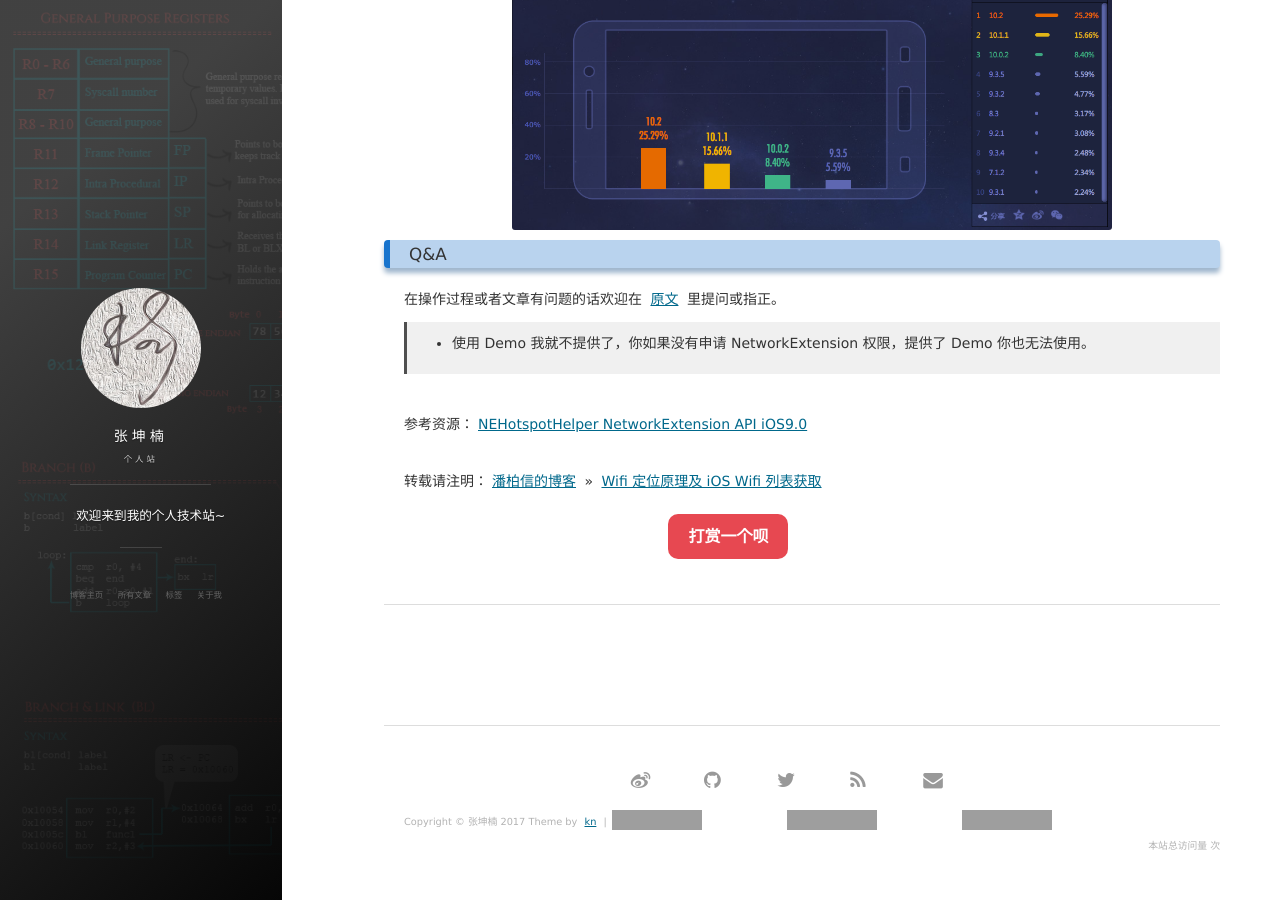
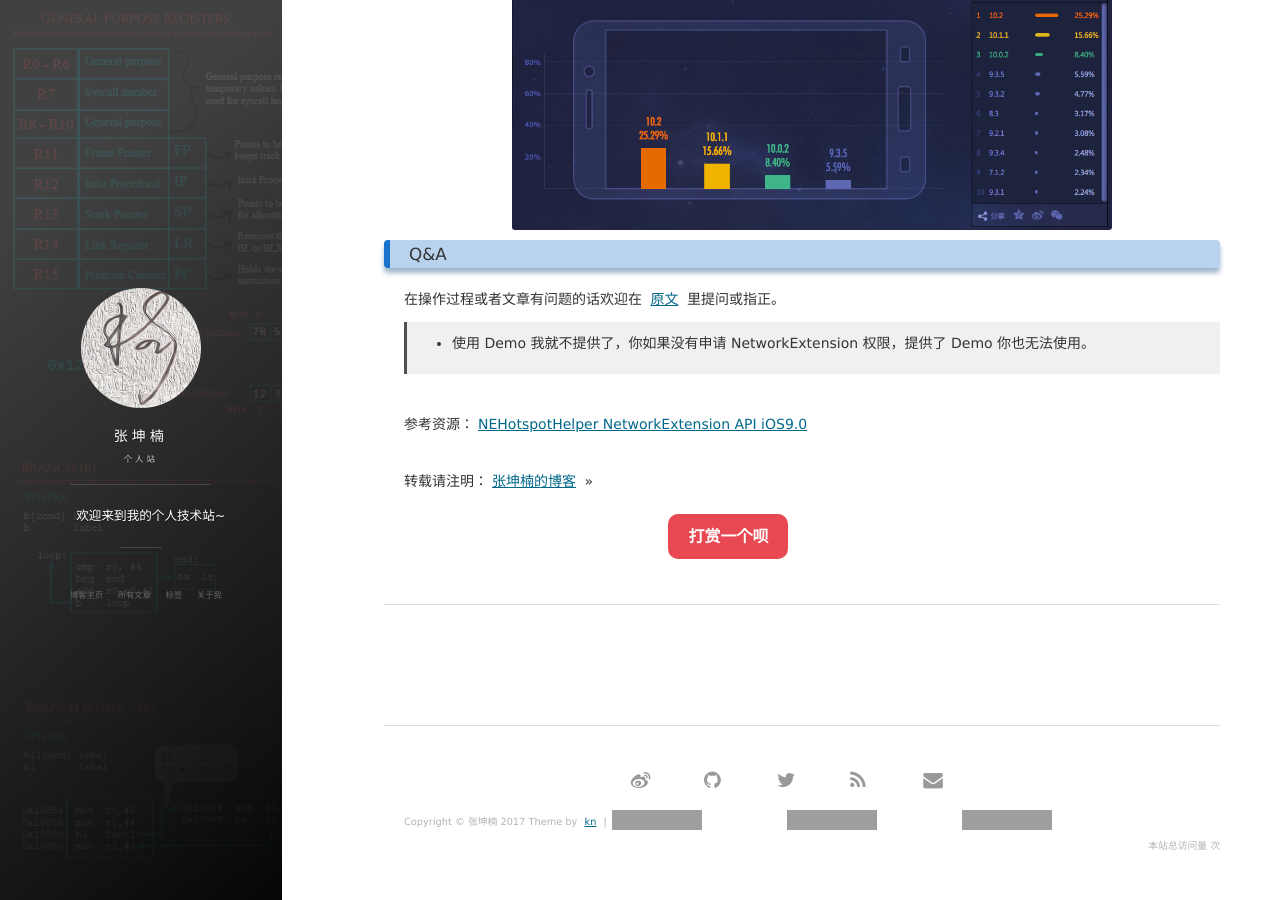
Before and after one commit to zhangkn/zhangkn.github.io, a Jekyll site: the page built from _posts/2017-01-03-iOS_Wifilist.md, in a window 1280 px wide and 900 px high, scrolled down 4194 px. Built offline with Jekyll 4.4.1, drawn with Linux system fonts in a browser that asks for light colours; nearby versions of some CDN libraries; comment, search, counter and statistics services are not loaded; grey boxes are pictures that could not be loaded.

Commit message:
baidusec

```diff
--- a/_posts/2017-01-03-iOS_Wifilist.md
+++ b/_posts/2017-01-03-iOS_Wifilist.md
@@ -152,4 +152,4 @@ NEHotspotNetwork 里有如下信息：
 参考资源：[NEHotspotHelper NetworkExtension API iOS9.0](http://stackoverflow.com/questions/31704292/nehotspothelper-networkextension-api-ios9-0)
 
 <br>
-转载请注明：[潘柏信的博客](http://baixin) » [Wifi 定位原理及 iOS Wifi 列表获取](http://baixin.io/2017/01/iOS_Wifilist/)
+转载请注明：[张坤楠的博客](https://zhangkn.github.io) »
```
